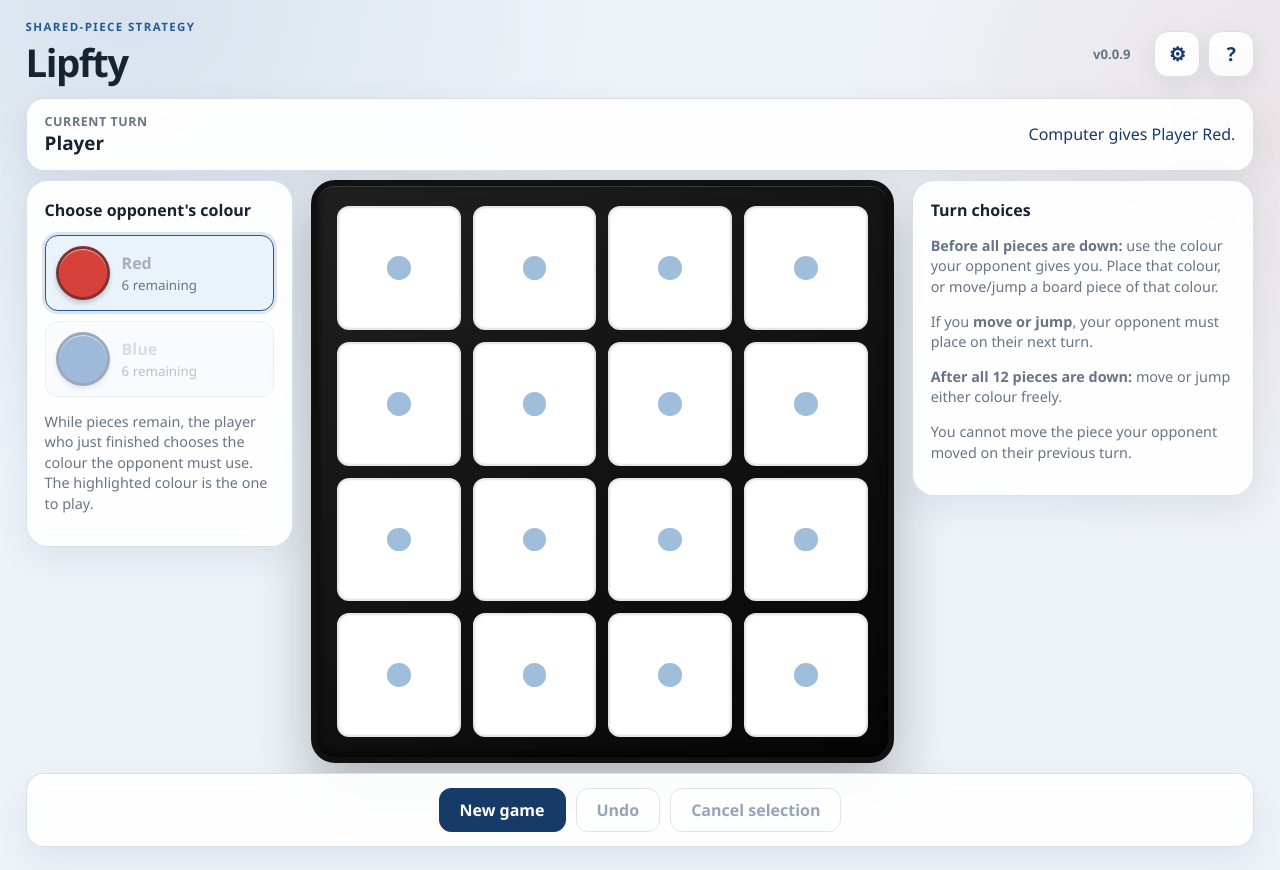
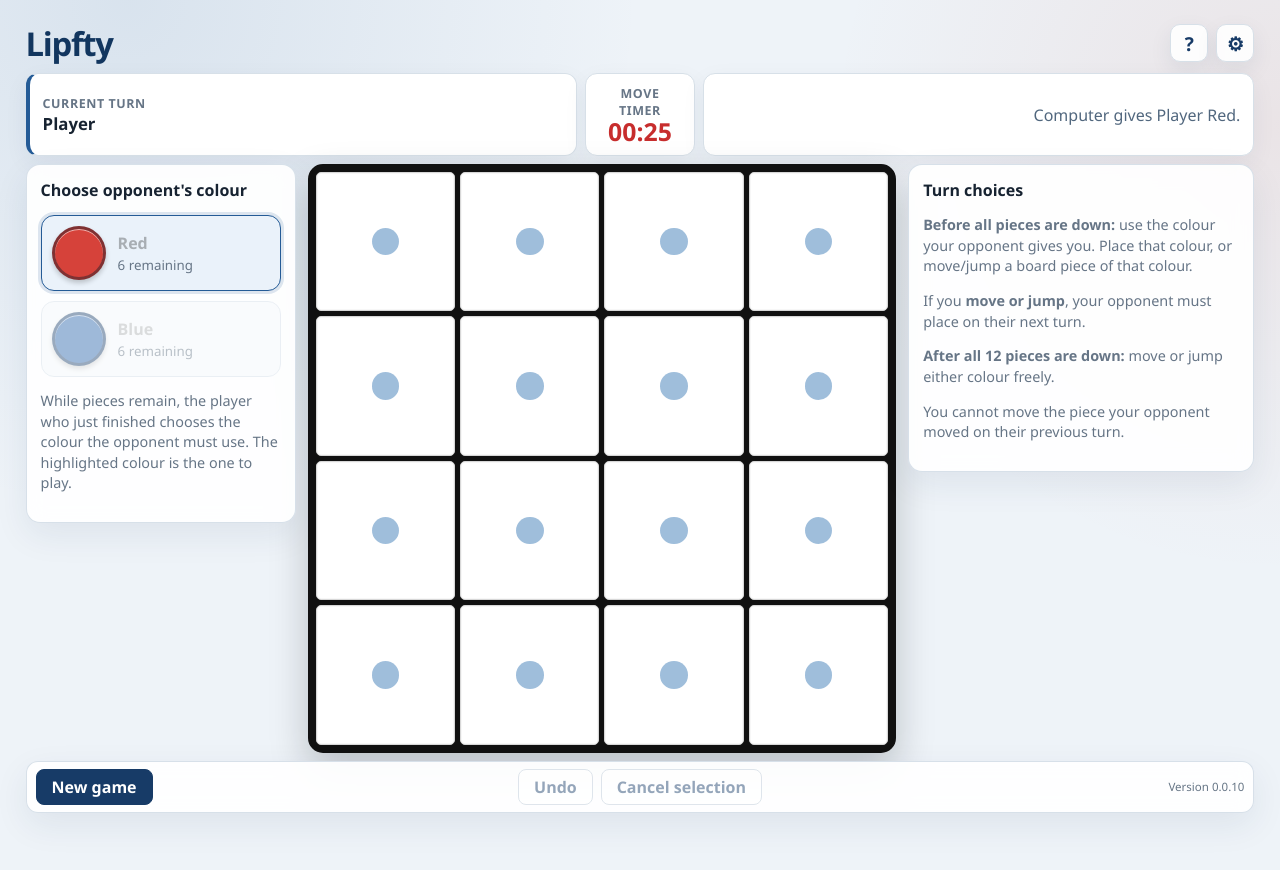
Before and after one commit to Blarm1959/Lipfty, a website: page index.html in a window 1280 px wide. After the commit the page ends 836 px from the top, so only its background shows below. Drawn offline with Linux system fonts and the light colour scheme.

Commit message:
Release Lipfty v0.0.1

```diff
--- a/build-info.json
+++ b/build-info.json
@@ -1,7 +1,7 @@
 {
-  "version": "0.0.9",
-  "tag": "v0.0.9",
-  "commit": "5176898b18f69fe055ed9c836b89bcca2338ac58",
-  "builtUtc": "2026-08-11T16:01:03.7912569Z",
-  "notes": "Build metadata recorded by ProjectRelease.ps1."
+  "version": "0.0.10",
+  "tag": "v0.0.10",
+  "commit": "",
+  "builtUtc": "",
+  "notes": "Build information will be completed after the content commit."
 }
--- a/css/style.css
+++ b/css/style.css
@@ -237,3 +237,39 @@ dialog::backdrop{background:rgba(13,28,42,.45)}
   .wizard-actions .button{flex:1}
   .colour-set-grid{grid-template-columns:1fr}
 }
+
+
+/* g10 — final Quarto placement/alignment pass */
+.app-header{margin-bottom:6px}
+.app-header .eyebrow{display:none}
+.app-header h1{font-size:2.05rem;color:#12365f}
+.header-actions{display:flex;gap:8px;margin-left:auto}
+.icon-button{width:38px;height:38px;border-radius:10px}
+.turn-status-row{display:grid;grid-template-columns:minmax(220px,1fr) 110px minmax(300px,1fr);gap:8px}
+.player-status-card,.move-timer-card,.turn-message-card{min-height:72px;box-sizing:border-box;border:1px solid var(--line);background:#fff;border-radius:12px;padding:11px 13px;box-shadow:0 8px 24px rgba(29,56,84,.06)}
+.player-status-card{display:flex;flex-direction:column;justify-content:center;border-left:4px solid var(--navy-2)}
+.player-status-card strong{font-size:1.05rem}
+.move-timer-card{display:flex;flex-direction:column;align-items:center;justify-content:center;text-align:center}
+.move-timer-card strong{font-size:1.55rem;line-height:1;color:#c72d2d;font-variant-numeric:tabular-nums}
+.move-timer-card strong.move-timer--expired{color:#c72d2d}
+.turn-message-card{display:flex;align-items:center;justify-content:flex-end}
+.turn-message-card p{margin:0;text-align:right;color:#51677e}
+.game-layout{gap:8px}
+.game-stage{gap:12px;align-items:start}
+.board-section{display:flex;flex-direction:column;align-items:center}
+.board-frame{width:min(100%,600px);padding:5px;border:3px solid #111;border-radius:15px;background:#111;box-shadow:0 16px 38px rgba(10,18,25,.22)}
+.board{gap:5px}
+.board-cell{border:1px solid #d7d7d7;border-radius:5px}
+.reserve-panel,.rules-panel{border-radius:14px;padding:14px}
+.action-bar{min-height:52px;display:grid;grid-template-columns:1fr auto 1fr;align-items:center;padding:7px 9px;border-radius:12px}
+.action-bar-left{justify-self:start}.action-bar-centre{justify-self:center;display:flex;gap:8px}.build-info{justify-self:end;display:flex;align-items:center;color:var(--muted);font-size:.72rem;white-space:nowrap}
+.action-bar .button{min-height:36px;padding:0 15px;border-radius:8px}
+@media(max-width:900px){
+ .turn-status-row{grid-template-columns:1fr 96px}.turn-message-card{grid-column:1/-1;min-height:48px}.turn-message-card p{text-align:left}
+ .action-bar{grid-template-columns:auto 1fr}.action-bar-centre{justify-self:end}.build-info{grid-column:1/-1;justify-self:end;margin-top:6px}
+}
+@media(max-width:560px){
+ .app-header h1{font-size:1.75rem}.turn-status-row{grid-template-columns:1fr 90px}.player-status-card,.move-timer-card{min-height:62px;padding:8px 10px}
+ .turn-message-card{min-height:42px;padding:8px 10px}.board-frame{padding:4px;border-width:2px;border-radius:12px}.board{gap:4px}
+ .action-bar{grid-template-columns:1fr auto}.action-bar-centre{gap:5px}.action-bar .button{padding:0 10px}.build-info{font-size:.65rem}
+}
--- a/index.html
+++ b/index.html
@@ -23,17 +23,20 @@
         <p class="eyebrow">Shared-piece strategy</p>
         <h1>Lipfty</h1>
       </div>
-      <span class="version" id="app-version">v0.1.0</span>
-      <div class="header-actions"><button class="icon-button" id="settings-button" type="button" aria-label="Settings">⚙</button><button class="icon-button" id="help-button" type="button" aria-label="How to play">?</button></div>
+      <div class="header-actions"><button class="icon-button" id="help-button" type="button" aria-label="How to play">?</button><button class="icon-button" id="settings-button" type="button" aria-label="Settings">⚙</button></div>
     </header>
 
     <main class="game-layout">
-      <section class="turn-card" aria-live="polite">
-        <div>
+      <section class="turn-status-row" aria-live="polite">
+        <div class="player-status-card player-status-card--active">
           <span class="turn-label">Current turn</span>
-          <strong id="current-player">Player 1</strong>
+          <strong id="current-player">Player</strong>
         </div>
-        <p id="status">Place a piece, or move any piece already on the board.</p>
+        <div class="move-timer-card">
+          <span class="turn-label">Move timer</span>
+          <strong id="move-timer">00:30</strong>
+        </div>
+        <div class="turn-message-card"><p id="status">Place a piece, or move any piece already on the board.</p></div>
       </section>
 
       <section class="game-stage">
@@ -72,9 +75,9 @@
       </section>
 
       <section class="action-bar">
-        <button class="button button--primary" id="new-game" type="button">New game</button>
-        <button class="button button--secondary" id="undo" type="button">Undo</button>
-        <button class="button button--secondary" id="cancel-action" type="button">Cancel selection</button>
+        <div class="action-bar-left"><button class="button button--primary" id="new-game" type="button">New game</button></div>
+        <div class="action-bar-centre"><button class="button button--secondary" id="undo" type="button">Undo</button><button class="button button--secondary" id="cancel-action" type="button">Cancel selection</button></div>
+        <div class="build-info"><span id="app-version">Version 0.1.0</span><span id="build-reference"></span></div>
       </section>
     </main>
   </div>
--- a/js/app.js
+++ b/js/app.js
@@ -298,6 +298,7 @@
       state.colourChooser = null;
     }
 
+    resetMoveTimer();
     processFlow();
   }
 
@@ -729,6 +730,7 @@
     checkpoints = [];
     state = freshState();
     applyPieceColours();
+    resetMoveTimer();
 
     if (settings.mode === "computer") {
       let starter = settings.starter;
@@ -768,6 +770,21 @@
     finishTurn(movedPieceId, true);
   });
 
+  // g10 move timer — Quarto-style display. Expiry does not force a move.
+  let moveTimerInterval=null, moveTimerRemaining=30;
+  function timerText(seconds){const m=Math.floor(seconds/60),sec=Math.max(0,seconds%60);return `${String(m).padStart(2,"0")}:${String(sec).padStart(2,"0")}`;}
+  function renderMoveTimer(){
+    const el=document.getElementById("move-timer"); if(!el)return;
+    if(!settings.timer){el.textContent="∞";el.classList.remove("move-timer--expired");return;}
+    el.textContent=timerText(moveTimerRemaining);el.classList.toggle("move-timer--expired",moveTimerRemaining<=0);
+  }
+  function resetMoveTimer(){
+    if(moveTimerInterval)clearInterval(moveTimerInterval);
+    moveTimerRemaining=Number(settings.timer)||0;renderMoveTimer();
+    if(!settings.timer)return;
+    moveTimerInterval=setInterval(()=>{if(moveTimerRemaining>0){moveTimerRemaining-=1;renderMoveTimer();}else clearInterval(moveTimerInterval);},1000);
+  }
+
   // Quarto-style four-page setup wizard
   const settingsDialog=document.getElementById("settings-dialog"),settingsForm=document.getElementById("settings-form");
   const wizardSteps=[...document.querySelectorAll("[data-wizard-step]")],wizardIndicators=[...document.querySelectorAll("[data-step-indicator]")];
@@ -798,7 +815,9 @@
     .then(response => response.ok ? response.json() : null)
     .then(info => {
       if (info && info.version) {
-        document.getElementById("app-version").textContent = `v${info.version}`;
+        document.getElementById("app-version").textContent = `Version ${info.version}`;
+        const ref=info.commit || info.gitCommit || info.git || info.hash || info.commitHash || "";
+        document.getElementById("build-reference").textContent = ref ? ` · ${String(ref).slice(0,7)}` : "";
       }
     })
     .catch(() => {});
--- a/package.json
+++ b/package.json
@@ -1,6 +1,6 @@
 {
   "name": "lipfty",
-  "version": "0.0.9",
+  "version": "0.0.10",
   "description": "A responsive Progressive Web App for the Lipfty shared-piece strategy game",
   "private": true,
   "scripts": {
--- a/release.json
+++ b/release.json
@@ -1,8 +1,8 @@
 {
   "schemaVersion": 1,
   "project": "Lipfty",
-  "version": "0.0.9",
-  "githubSource": "v0.0.9",
+  "version": "0.0.10",
+  "githubSource": "v0.0.10",
   "zipPrefix": "Lipfty-",
   "port": 0,
   "packageChanges": false,
--- a/service-worker.js
+++ b/service-worker.js
@@ -1,4 +1,4 @@
-const VERSION = "0.0.9";
+const VERSION = "0.0.10";
 const STATIC_CACHE = `lipfty-static-v${VERSION}`;
 const RUNTIME_CACHE = `lipfty-runtime-v${VERSION}`;
 const APP_SHELL = [
```
Also changed, not shown: README.md, 1 other file.
